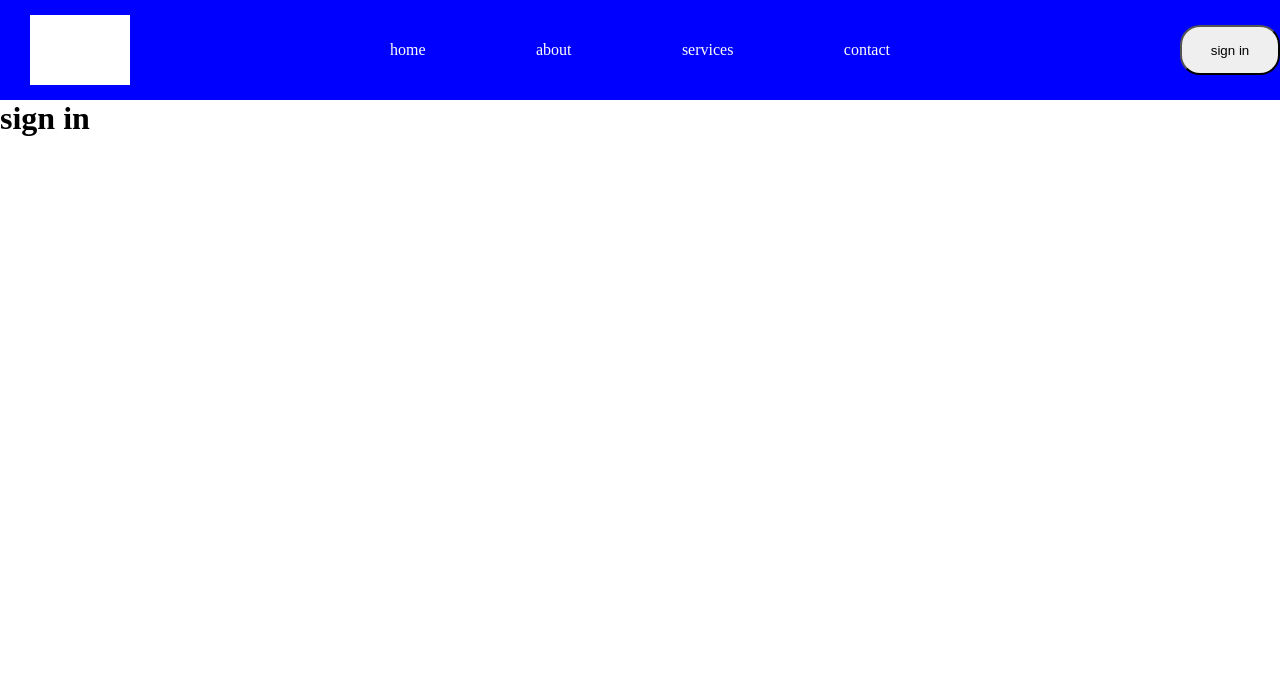
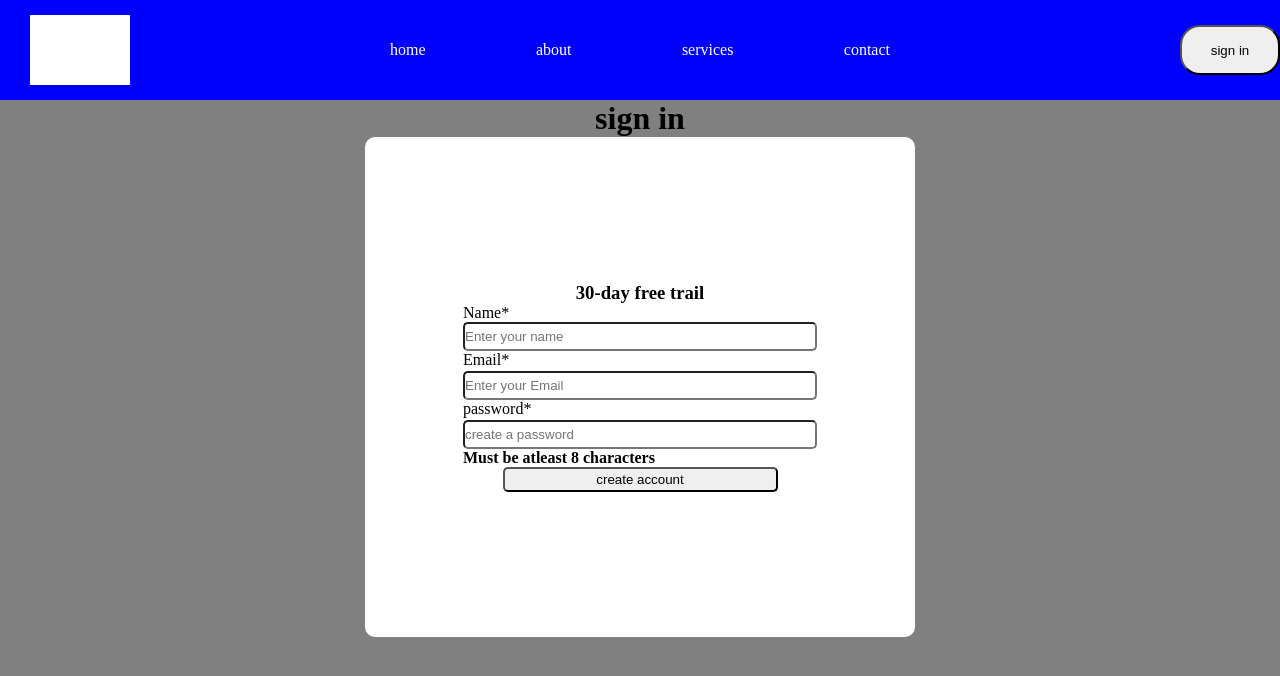
Before and after one commit to jj814/navigation_html_and_css, a plain HTML site: page signin.html in a window 1280 px wide. Drawn offline with Linux system fonts and the light colour scheme.

Commit message:
sign in added

```diff
--- a/signin.css
+++ b/signin.css
@@ -6,9 +6,12 @@
 
 .body{
     width: 100%;
-    height: 100vh;
+    height: 100%;
     display: flex;
     flex-direction: column;
+    background-color: grey;
+    align-items: center;
+    justify-content: center;
 }
 
 .header{
@@ -55,3 +58,72 @@
     color: black;
     cursor: pointer;
 }
+
+
+
+.cardholder {
+    width: 550px;
+    height: 500px;
+    display: flex;
+    align-items: center;
+    justify-content: center;
+    flex-direction: column;
+    border-radius: 10px;
+    background-color: white;
+}
+
+.name input {
+    width: 350px;
+    height: 25px;
+    border-radius: 5px;
+}
+
+.name::placeholder {
+    font-size: 12px;
+    font-family: 'Lucida Sans', 'Lucida Sans Regular', 'Lucida Grande', 'Lucida Sans Unicode', Geneva, Verdana, sans-serif;
+    margin-top: 5px;
+    color: rgba(0, 0, 0, 0.3);
+}
+
+.Email input {
+    width: 350px;
+    height: 25px;
+    border-radius: 5px;
+}
+
+.Email::placeholder {
+    font-size: 12px;
+    font-family: 'Lucida Sans', 'Lucida Sans Regular', 'Lucida Grande', 'Lucida Sans Unicode', Geneva, Verdana, sans-serif;
+    margin-top: 5px;
+    color: rgba(0, 0, 0, 0.3);
+}
+
+.Emaillabel{
+    width: 100%;
+    height: 20px;
+}
+
+.password input {
+    width: 350px;
+    height: 25px;
+    border-radius: 5px;
+}
+
+.password::placeholder {
+    font-size: 12px;
+    font-family: 'Lucida Sans', 'Lucida Sans Regular', 'Lucida Grande', 'Lucida Sans Unicode', Geneva, Verdana, sans-serif;
+    margin-top: 5px;
+    color: rgba(0, 0, 0, 0.3);
+}
+
+.passwordlabel{
+    width: 100%;
+    height: 20px;
+}
+
+.account {
+    width: 50%;
+    height: 25px;
+    border-radius: 5px;
+    cursor: pointer;
+}
--- a/signin.html
+++ b/signin.html
@@ -1,7 +1,7 @@
 <!DOCTYPE html>
 <html lang="en">
 <head>
-<link rel="stylesheet" href="./style.css"/>
+<link rel="stylesheet" href="./signin.css"/>
     <title>header</title>
 </head>
 <body class="body">
@@ -17,5 +17,36 @@
         <button class="button">sign in</button>
     </div>
     <h1>sign in</h1>
+    <div class="cardholder">
+        <h3 class="freetrail">30-day free trail</h3>
+        <div class="input holder">
+            <div class="name">
+                <div class="namelabel">Name*</div>
+                <input
+                class="nameinput"
+                type="text"
+                placeholder="Enter your name"
+                />
+            </div>
+               <div class="Email">
+                <div class="Emaillabel">Email*</div>
+                <input
+                class="Emailinput"
+                type="email"
+                placeholder="Enter your Email"
+                />
+            </div>
+            <div class="password">
+                <div class="passwordlabel">password*</div>
+                <input
+                class="passwordinput"
+                type="password"
+                placeholder="create a password"
+                />
+                <h4>Must be atleast 8 characters</h4>
+            </div>
+        </div>
+        <button class="account">create account</button>
+    </div>
 </body>
 </html>
```
